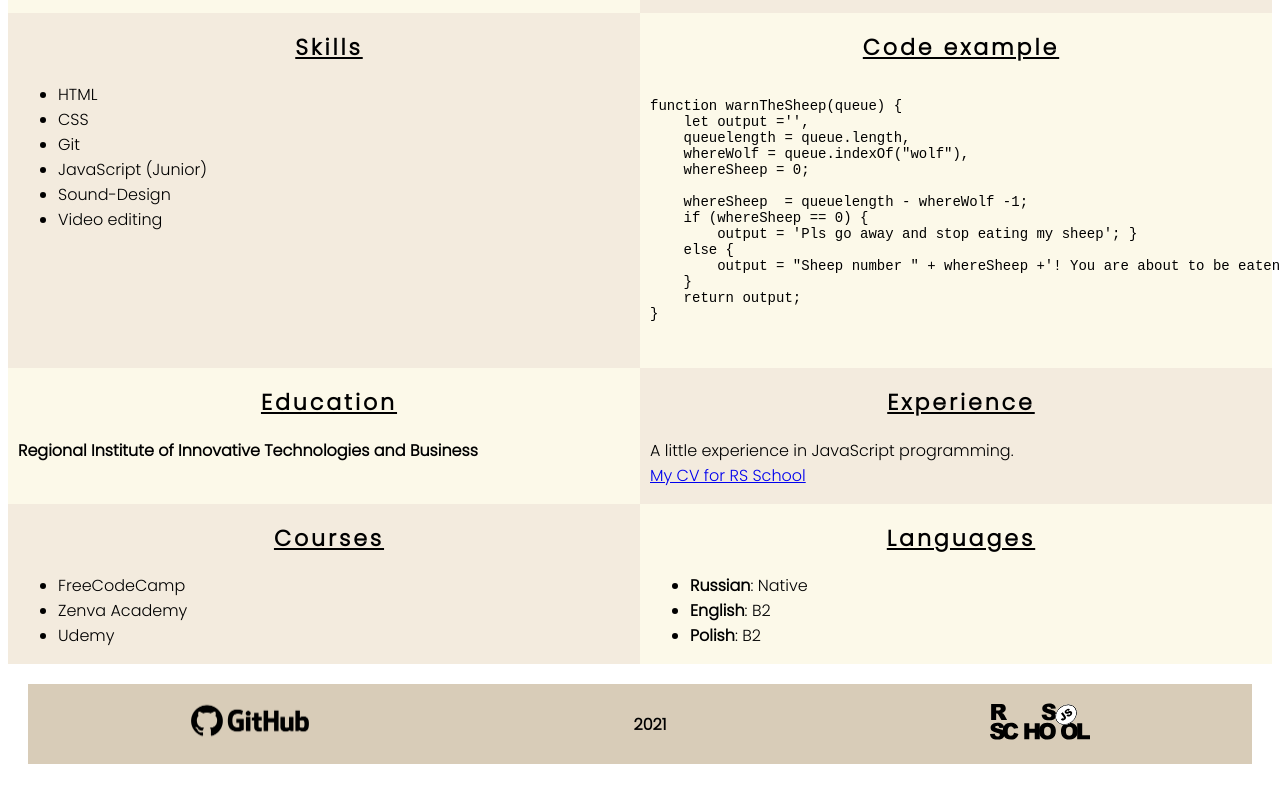
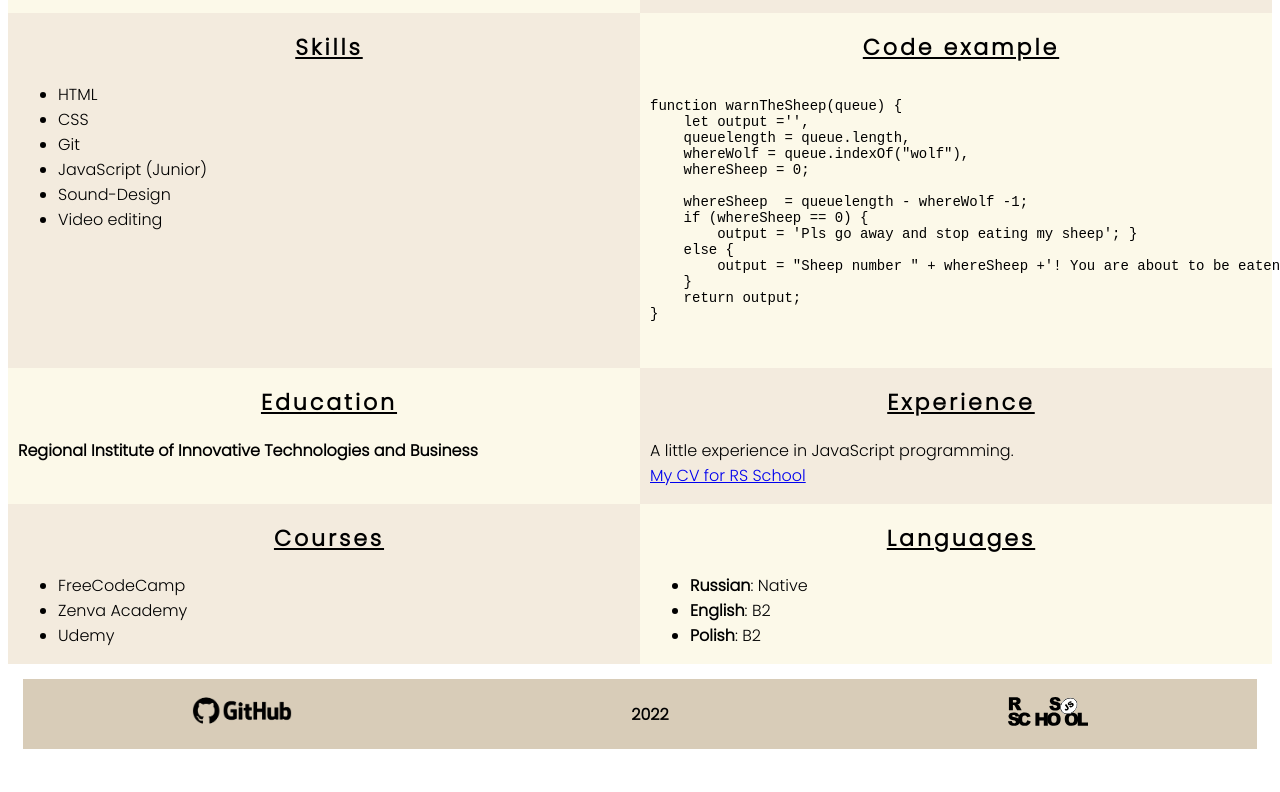
Before and after one commit to AlexMingal/rsschool-cv, a plain HTML site: page index.html in a window 1280 px wide. Shown: the part 495-1287 px from the top of the page. Drawn offline with Linux system fonts and the light colour scheme.

```diff
--- a/index.html
+++ b/index.html
@@ -135,11 +135,11 @@
         <div class="container footer-container">
 
             <a href="https://github.com/AlexMingal" target="_blank">
-                <img src="./assets/github_logo.png" alt="GitHub logo" width="120" >
+                <img src="./assets/github_logo.png" alt="GitHub logo" width="100" >
             </a>
-			<div><b>2021</b></div>
+			<div><b>2022</b></div>
 			<a href="https://rs.school/js/" target="_blank" >
-                <img src="./assets/rs_school_js.svg" width="100" height="40" alt="rs.school">
+                <img src="./assets/rs_school_js.svg" width="80" height="40" alt="rs.school">
             </a>
 
 
--- a/style.css
+++ b/style.css
@@ -21,7 +21,7 @@
 }
 
 .container {
-    max-width: 1300px;
+    max-width: 1280px;
     margin: 0 auto;
     background-color:rgb(243, 235, 222);
 }
@@ -106,14 +106,13 @@
 }
 
 .footer {
-    padding: 20px;
+    padding: 15px;
 }
 
 .footer-container {
     display: flex;
     justify-content: space-around;
     align-items: center;
-    margin: 0 auto;
-    height: 80px;
+    height: 70px;
     background-color:rgb(216, 204, 184);
 }
```
Also changed, not shown: 1 other file.
